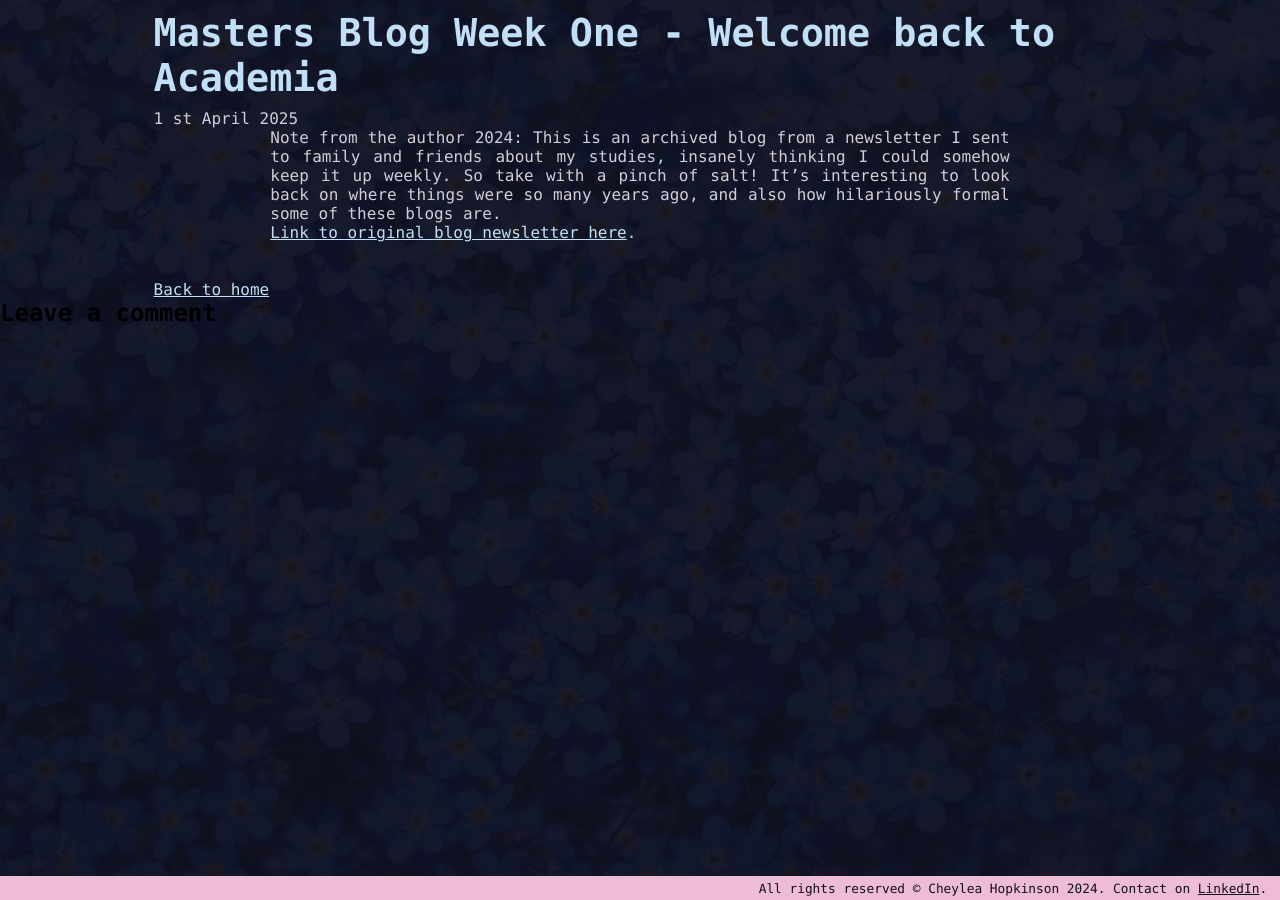
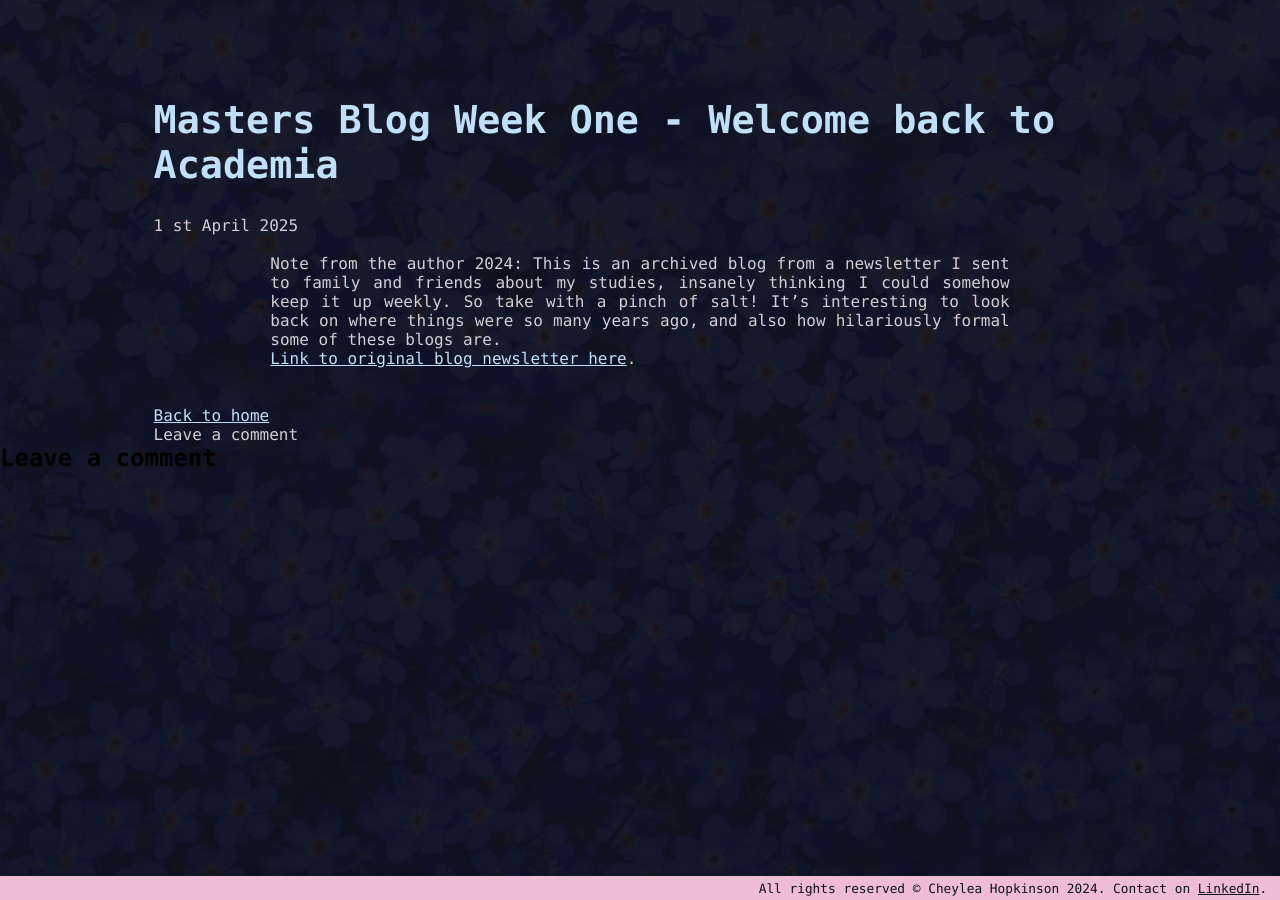
Before and after one commit to cheylea/cheylea.github.io, a Jekyll site: the page built from _posts/2021-08-17-masters.md, in a window 1280 px wide. Built offline with Jekyll 4.4.1, drawn with Linux system fonts in a browser that asks for light colours; comment, search, counter and statistics services are not loaded.

Commit message:
Adjusted layout

```diff
--- a/_layouts/post.html
+++ b/_layouts/post.html
@@ -4,7 +4,8 @@ layout: base
 
 <main class="content">
   <article class="blog">
-    <h1>{{ page.title }}</h1>
+    <h1 style="padding-top: 10%;">{{ page.title }}</h1>
+    <br>
     <p class="post-date">
       {% assign d = page.date | date: "%-d" | plus: 0 %}
       {% capture suffix %}
@@ -17,12 +18,15 @@ layout: base
       {% endcapture %}
       {{ page.date | date: "%-d" }}{{ suffix }} {{ page.date | date: "%B %Y" }}
     </p>
+    <br>
     <div class="blog">
       {{ content }}
     </div>
     <br>
-    <br
+    <br>
     <p>
       <a href="/">Back to home</a></p>
+
+    <p>Leave a comment</p>
   </article>
 </main>
```
